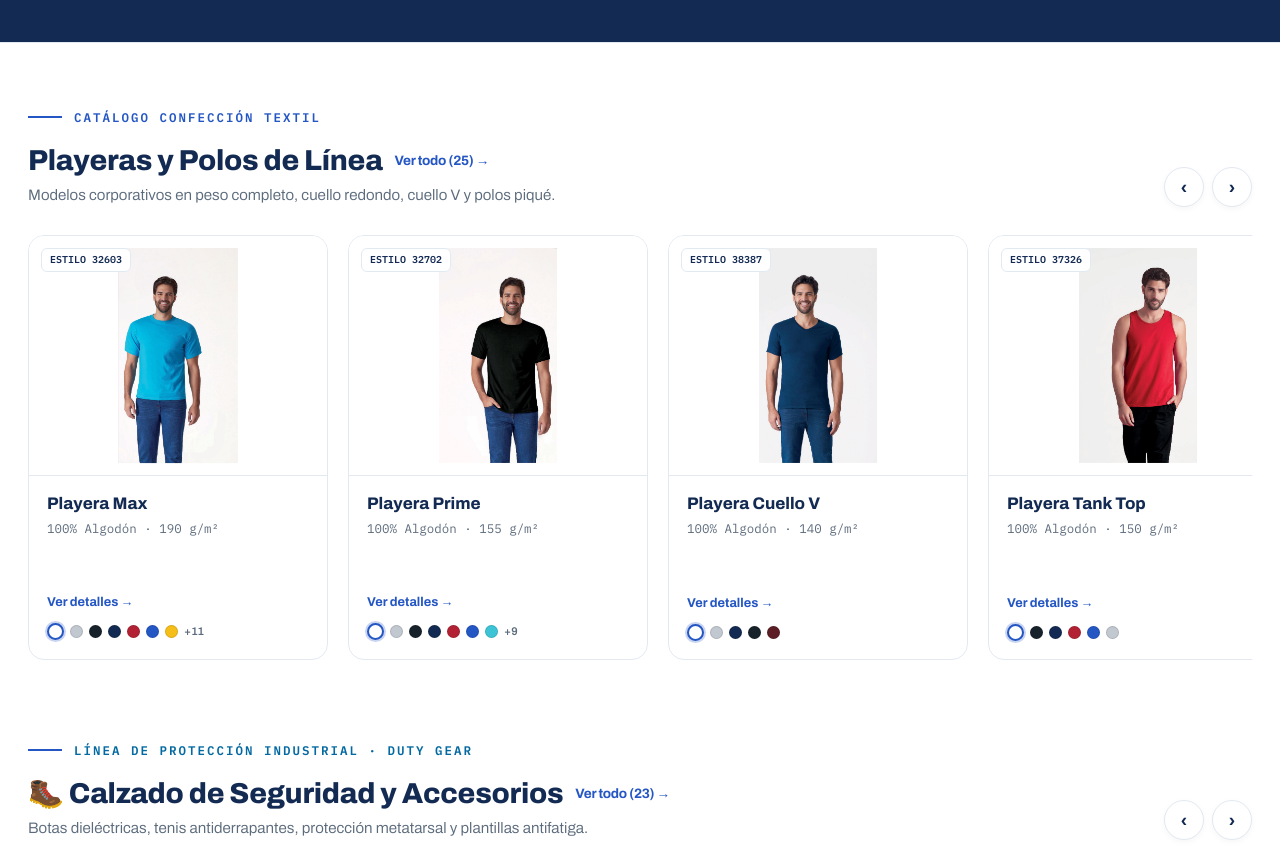
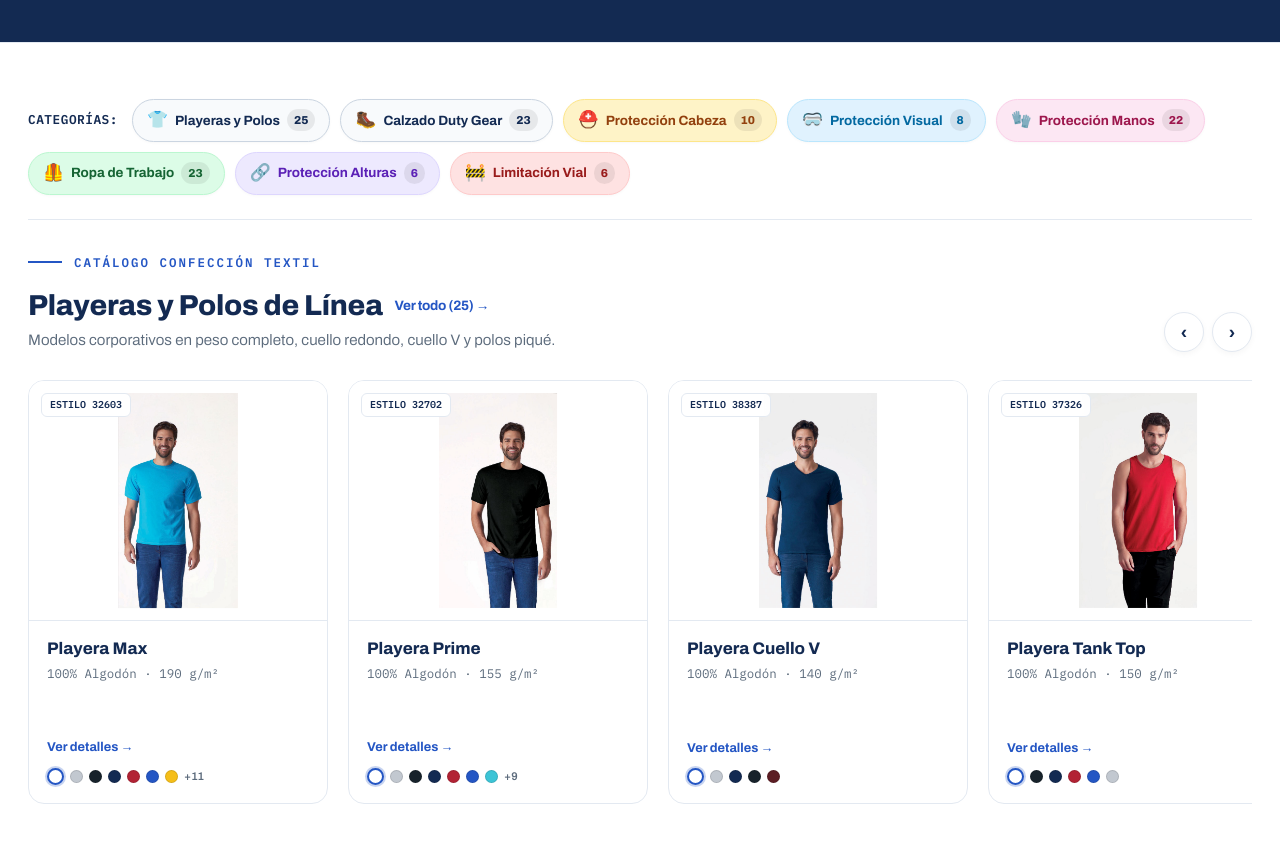
Before and after one commit to danieltrejomx/hupac-textiles-web, a Next.js app: page / in a window 1280 px wide. Shown: the part 892-1759 px from the top of the page. Built offline with nearby package versions, Linux system fonts and the light colour scheme; no server answers.

Commit message:
feat: agregar botones de acceso rapido a categorias EPC y textiles en la parte superior del catalogo

```diff
--- a/components/CatalogCarousel.tsx
+++ b/components/CatalogCarousel.tsx
@@ -170,8 +170,73 @@ export default function CatalogCarousel() {
   };
 
   return (
-    <section id="catalogo" style={{ backgroundColor: '#ffffff', borderTop: '1px solid var(--linea)', borderBottom: '1px solid var(--linea)', padding: '64px 0' }}>
+    <section id="catalogo" style={{ backgroundColor: '#ffffff', borderTop: '1px solid var(--linea)', borderBottom: '1px solid var(--linea)', padding: '56px 0' }}>
       <div style={{ maxWidth: '1280px', margin: '0 auto', padding: '0 28px' }}>
+
+        {/* ================= BOTONES RÁPIDOS DE CATEGORÍAS EPC & LÍNEAS ================= */}
+        <div style={{ marginBottom: '32px', paddingBottom: '24px', borderBottom: '1px solid var(--linea)' }}>
+          <div style={{
+            display: 'flex',
+            alignItems: 'center',
+            gap: '10px',
+            flexWrap: 'wrap'
+          }}>
+            <span style={{ fontSize: '0.8rem', fontWeight: 800, color: 'var(--marino)', textTransform: 'uppercase', letterSpacing: '0.5px', marginRight: '4px', fontFamily: 'var(--mono)' }}>
+              Categorías:
+            </span>
+            {[
+              { slug: 'playeras', emoji: '👕', label: 'Playeras y Polos', count: textilesProducts.length, bg: '#f8fafc', border: '#cbd5e1', color: 'var(--marino)' },
+              { slug: 'calzado', emoji: '🥾', label: 'Calzado Duty Gear', count: footwearProducts.length, bg: '#f8fafc', border: '#cbd5e1', color: 'var(--marino)' },
+              { slug: 'cabeza', emoji: '⛑️', label: 'Protección Cabeza', count: PRODUCTS.filter(p => p.categoria === 'cabeza').length, bg: '#fef3c7', border: '#fde68a', color: '#92400e' },
+              { slug: 'visual', emoji: '🥽', label: 'Protección Visual', count: PRODUCTS.filter(p => p.categoria === 'visual').length, bg: '#e0f2fe', border: '#bae6fd', color: '#0369a1' },
+              { slug: 'manos', emoji: '🧤', label: 'Protección Manos', count: PRODUCTS.filter(p => p.categoria === 'manos').length, bg: '#fce7f3', border: '#fbcfe8', color: '#9d174d' },
+              { slug: 'ropa-trabajo', emoji: '🦺', label: 'Ropa de Trabajo', count: PRODUCTS.filter(p => p.categoria === 'ropa-trabajo').length, bg: '#dcfce7', border: '#bbf7d0', color: '#166534' },
+              { slug: 'alturas', emoji: '🔗', label: 'Protección Alturas', count: PRODUCTS.filter(p => p.categoria === 'alturas').length, bg: '#ede9fe', border: '#ddd6fe', color: '#5b21b6' },
+              { slug: 'vial', emoji: '🚧', label: 'Limitación Vial', count: PRODUCTS.filter(p => p.categoria === 'vial').length, bg: '#fee2e2', border: '#fecaca', color: '#991b1b' },
+            ].map(btn => (
+              <Link
+                key={btn.slug}
+                href={`/categoria/${btn.slug}`}
+                style={{
+                  display: 'inline-flex',
+                  alignItems: 'center',
+                  gap: '7px',
+                  backgroundColor: btn.bg,
+                  border: `1.5px solid ${btn.border}`,
+                  color: btn.color,
+                  textDecoration: 'none',
+                  fontSize: '0.84rem',
+                  fontWeight: 700,
+                  padding: '7px 14px',
+                  borderRadius: '999px',
+                  transition: 'all 0.15s ease',
+                  boxShadow: '0 1px 3px rgba(0,0,0,0.03)',
+                  whiteSpace: 'nowrap'
+                }}
+                onMouseEnter={e => {
+                  e.currentTarget.style.transform = 'translateY(-2px)';
+                  e.currentTarget.style.boxShadow = '0 4px 12px rgba(0,0,0,0.08)';
+                }}
+                onMouseLeave={e => {
+                  e.currentTarget.style.transform = 'translateY(0)';
+                  e.currentTarget.style.boxShadow = '0 1px 3px rgba(0,0,0,0.03)';
+                }}
+              >
+                <span style={{ fontSize: '1.05rem' }}>{btn.emoji}</span>
+                <span>{btn.label}</span>
+                <span style={{
+                  fontSize: '0.72rem',
+                  backgroundColor: 'rgba(0,0,0,0.07)',
+                  padding: '2px 7px',
+                  borderRadius: '12px',
+                  fontWeight: 800
+                }}>
+                  {btn.count}
+                </span>
+              </Link>
+            ))}
+          </div>
+        </div>
 
         {/* ================= CARRUSEL 1: PLAYERAS Y TEXTILES ================= */}
         <div style={{ marginBottom: '64px' }}>
```
